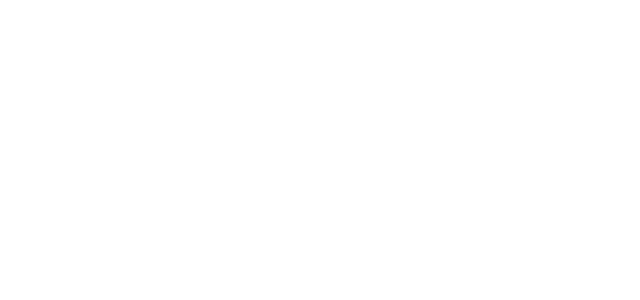
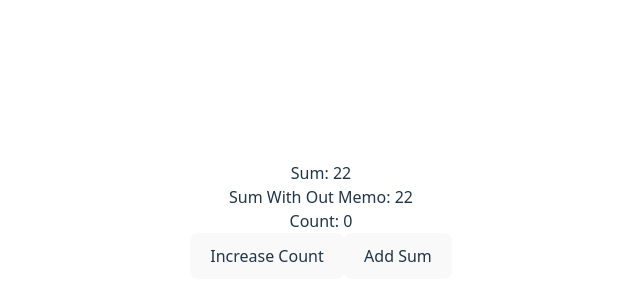
Before and after one commit to SoumitraMaity14/React, a React (Vite) app in the folder practice/: page / in a window 1280 px wide. Shown: the part 180-480 px from the top of the page, without its empty margins (319-959 px from the left). Built offline with nearby package versions, Linux system fonts and the light colour scheme.

Commit message:
basic memo practice

```diff
--- a/practice/src/App.tsx
+++ b/practice/src/App.tsx
@@ -25,12 +25,14 @@
 import { SnapShot } from './components/state/SnapShot'
 import { DashBoard } from './components/todo-practice/DashBoard'
 import { User } from './components/context/new-update-context/User'
+import { CountMemo } from './components/memo/CountMemo'
 
 function App() {
 
 
   return (
     <>
+    <CountMemo/>
     {/* <User/> */}
     {/* <DashBoard/> */}
     {/* <Header/> */}
--- /dev/null
+++ b/practice/src/components/memo/CountMemo.tsx
@@ -0,0 +1,24 @@
+import { useMemo, useState } from 'react'
+
+export const CountMemo = () => {
+    const [count, setCount]=useState(0)
+    const [numbers, setNumbers]=useState([2,4,5,3,8])
+    const sum=useMemo(()=>{
+        console.log("Calculating sum...")
+        return numbers.reduce((a,b)=> a+b, 0)
+    }, [numbers])
+
+    const sum_without_memo=numbers.reduce((a, b)=>{
+        console.log("Calculating sum without memo...")
+        return a+b
+ }, 0)
+  return (
+    <div>
+        <p>Sum: {sum}</p>
+        <p>Sum With Out Memo: {sum_without_memo}</p>
+        <p>Count: {count}</p>
+        <button onClick={()=>setCount(count+1)}>Increase Count</button>
+        <button onClick={()=>setNumbers([...numbers, 6])}>Add Sum</button>
+    </div>
+  )
+}
```
